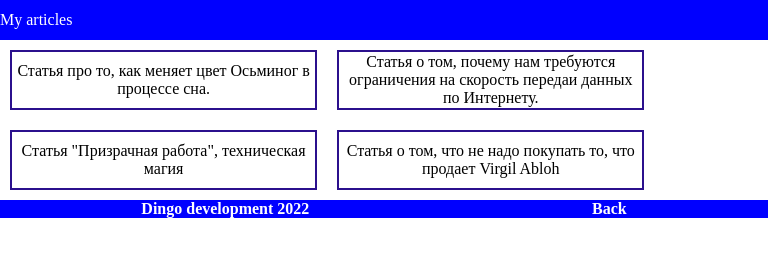
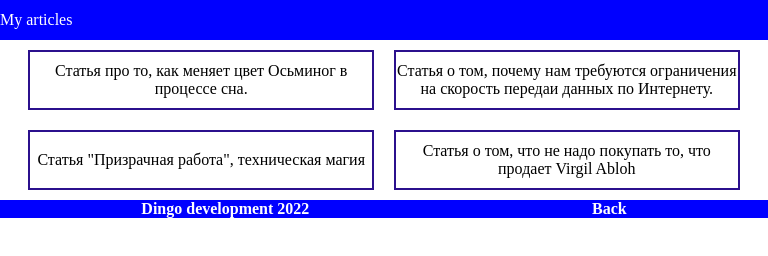
Before and after one commit to dingo2077/mcs_html, a plain HTML site: page 6_project/index.html in a window 768 px wide. Drawn offline with Linux system fonts and the light colour scheme.

Commit message:
Update styles.css

```diff
--- a/6_project/styles.css
+++ b/6_project/styles.css
@@ -17,6 +17,9 @@
     background-color: rgb(255, 255, 255);
     display: flex;
     flex-wrap: wrap;
+    align-items: center;
+    justify-content: center;
+
       }
 
 
@@ -73,7 +76,7 @@
         margin-top: 10px;
         height: 60px;
         text-align: center;
-        width: 40%
+        width: 45%
 
 
 
```
